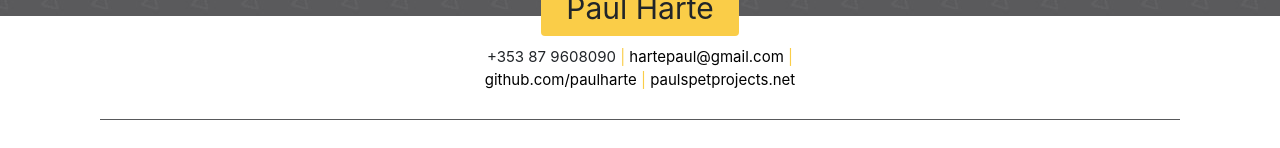
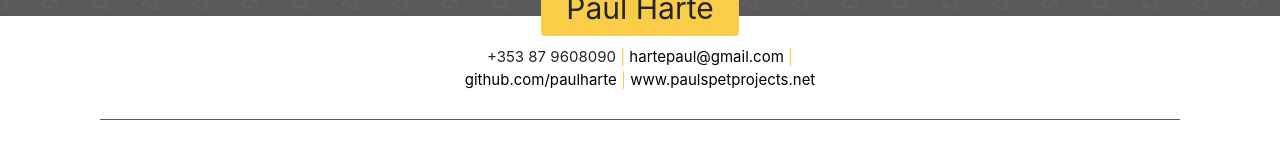
Before and after one commit to paulharte/angular-cv, an Angular app: page / in a window 1280 px wide. Shown: the part 199-347 px from the top of the page. Built offline with nearby package versions, Linux system fonts and the light colour scheme.

Commit message:
Updating website link

```diff
--- a/src/app/header/contact-details/contact-details.component.html
+++ b/src/app/header/contact-details/contact-details.component.html
@@ -12,7 +12,7 @@
         {{github}}
     </a>
     <span class="separator"> | </span>
-    <a href="http://{{my_website}}">
+    <a href="https://{{my_website}}">
         {{my_website}}
     </a>
 </div>
--- a/src/app/header/contact-details/contact-details.component.ts
+++ b/src/app/header/contact-details/contact-details.component.ts
@@ -14,7 +14,7 @@ export class ContactDetailsComponent implements OnInit {
   domain = "gmail.com"
 
   github = "github.com/paulharte"
-  my_website = "paulspetprojects.net"
+  my_website = "www.paulspetprojects.net"
   show_private_details = false;
 
   constructor() { }
```
